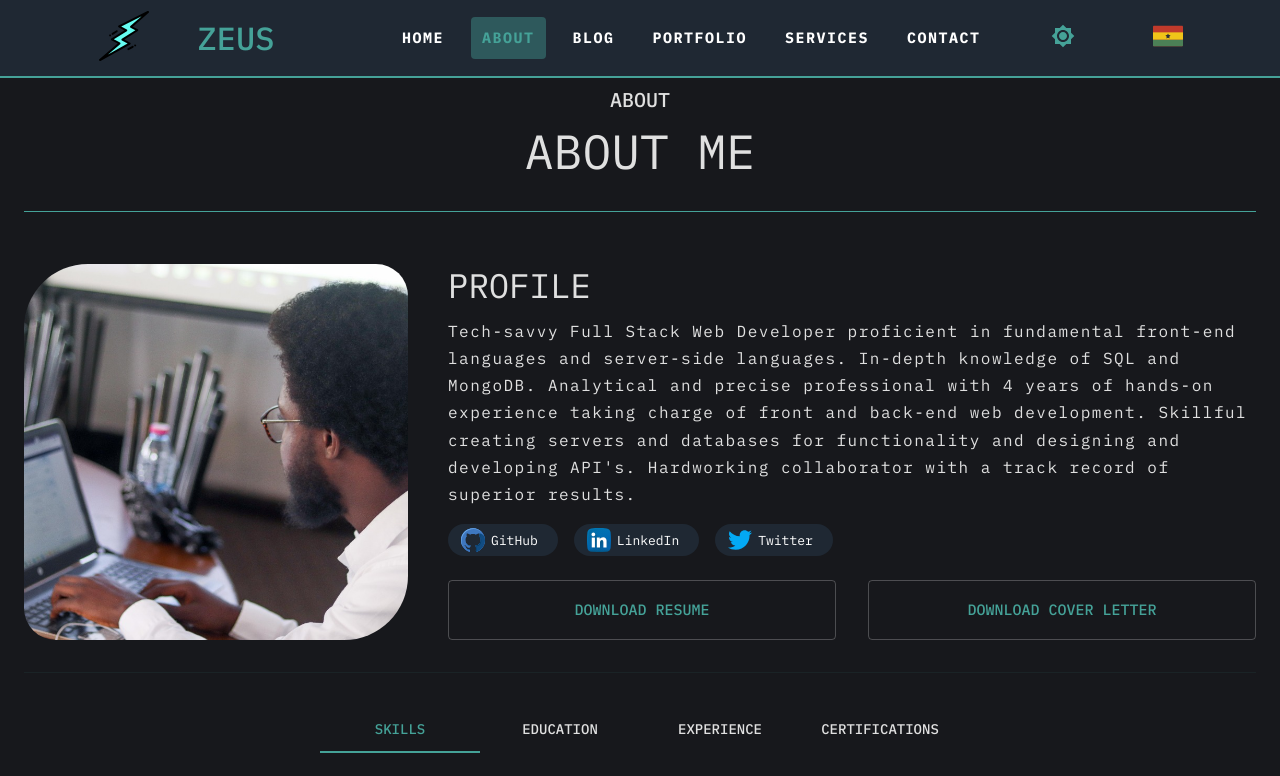
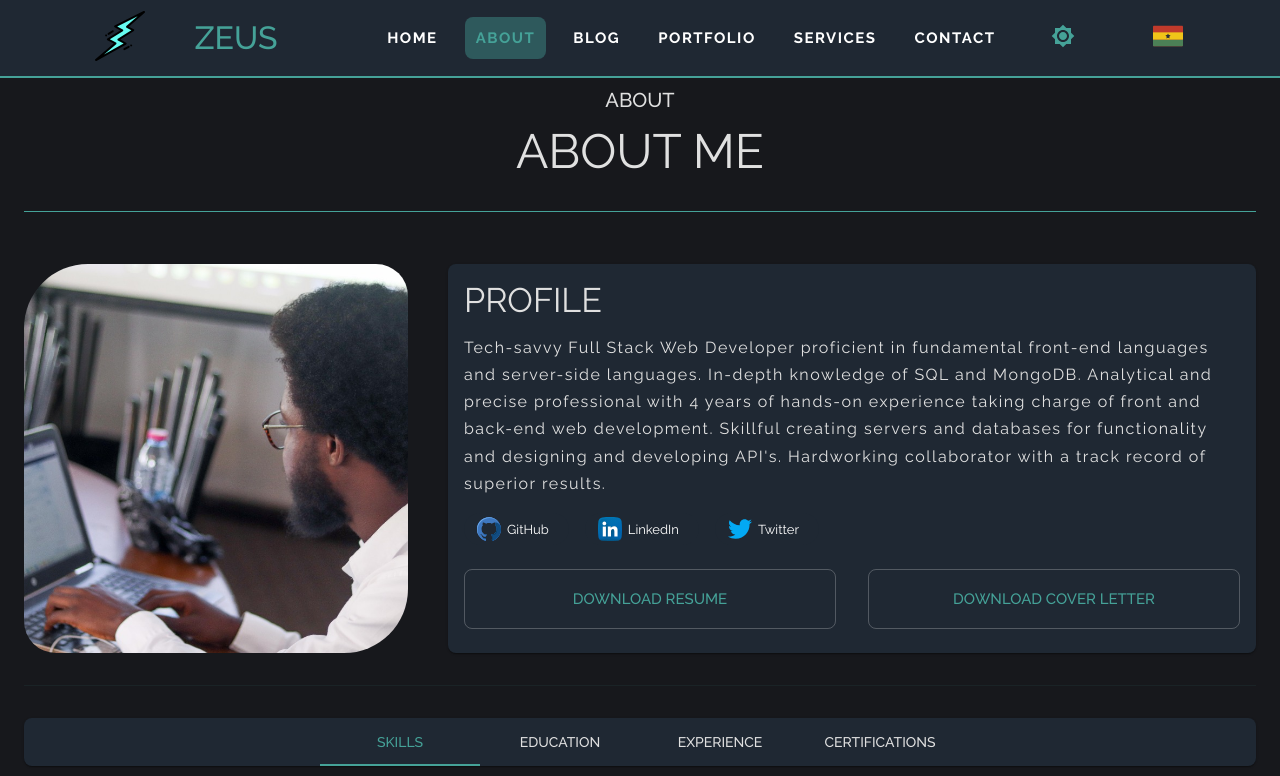
Before and after one commit to stanleyHayes/portfolio, a React (Create React App) app: page /about in a window 1280 px wide. Shown: the top 776 px of the page. Built offline with nearby package versions, Linux system fonts and the light colour scheme.

Commit message:
Update certification

```diff
--- a/public/index.html
+++ b/public/index.html
@@ -8,6 +8,10 @@
     <link rel="preconnect" href="https://fonts.gstatic.com">
     <link rel="preconnect" href="https://fonts.gstatic.com">
     <link href="https://fonts.googleapis.com/css2?family=IBM+Plex+Mono:ital,wght@0,100;0,200;0,300;0,400;0,500;0,600;0,700;1,100;1,200;1,300;1,400;1,500;1,600;1,700&display=swap" rel="stylesheet">
+
+    <link rel="preconnect" href="https://fonts.googleapis.com">
+    <link rel="preconnect" href="https://fonts.gstatic.com" crossorigin>
+    <link href="https://fonts.googleapis.com/css2?family=Raleway:ital,wght@0,100;0,200;0,300;0,400;0,500;0,600;0,700;0,800;0,900;1,100;1,200;1,300;1,400;1,500;1,600;1,700;1,800;1,900&display=swap" rel="stylesheet">
     <meta
       name="description"
       content="Stanley Hayford | Full Stack Web Developer"
--- a/src/components/layout.js
+++ b/src/components/layout.js
@@ -12,7 +12,7 @@ const Layout = ({children}) => {
         const dark = theme.palette.type === "dark" ? "dark" : "light";
         return {
             root: {
-                background: dark === "dark" ? "rgba(11,12,16,0.95)" : "#f0f2f5",
+                background: dark === "dark" ? "rgba(11,12,16,0.95)" : theme.palette.background.default,
                 minHeight: "100vh"
             }
         }
--- /dev/null
+++ b/src/constants/constants.js
@@ -0,0 +1 @@
+export const STANLEY_HAYFORD_PORTFOLIO_THEME_KEY = 'STANLEY_HAYFORD_PORTFOLIO_THEME_KEY';
--- a/src/data/data.js
+++ b/src/data/data.js
@@ -126,6 +126,18 @@ export const getCertification = () => {
             institution: "HackerRank",
             expiry: "No Expiry",
             link: "https://www.hackerrank.com/certificates/ee771cc3833e"
+        },
+        {
+            title: "Python for beginners",
+            institution: "Udemy",
+            expiry: "No Expiry",
+            link: "https://www.udemy.com/certificate/UC-700d149d-be1c-4e39-84fd-29621ff0e699/"
+        },
+        {
+            title: "MERN Stack",
+            institution: "Tech Academy",
+            expiry: "No Expiry",
+            link: "https://www.udemy.com/certificate/UC-8288fde9-abdc-435e-b22e-844ecab0553f/"
         },
     ]
 }
--- a/src/features/ui/ui-slice.js
+++ b/src/features/ui/ui-slice.js
@@ -1,14 +1,16 @@
 import {createSlice} from "@reduxjs/toolkit";
+import {STANLEY_HAYFORD_PORTFOLIO_THEME_KEY} from "../../constants/constants";
 
 
 const uiSlice = createSlice({
     name: "ui",
     initialState: {
-        theme: "dark"
+        theme: localStorage.getItem(STANLEY_HAYFORD_PORTFOLIO_THEME_KEY) ? JSON.parse(localStorage.getItem(STANLEY_HAYFORD_PORTFOLIO_THEME_KEY)) : "dark"
     },
     reducers: {
         changeTheme : (state) => {
             state.theme  = state.theme === "dark" ? "light": "dark";
+            localStorage.setItem(STANLEY_HAYFORD_PORTFOLIO_THEME_KEY, JSON.stringify(state.theme));
         }
     }
 });
--- a/src/pages/about/about-page.js
+++ b/src/pages/about/about-page.js
@@ -9,7 +9,7 @@ import {
     Container,
     Divider,
     Grid,
-    makeStyles,
+    makeStyles, Paper,
     Tab,
     Tabs,
     Typography,
@@ -159,17 +159,23 @@ const AboutPage = () => {
                         />
                     </Grid>
                     <Grid item={true} xs={12} md={8}>
+                        <Card variant="elevation" elevation={1}>
+                            <CardContent>
                                 <Typography className={classes.page} color="textSecondary" gutterBottom={true}
                                             variant="h4">Profile</Typography>
                                 <Typography className={classes.profile} color="textSecondary" gutterBottom={true}
                                             variant="body1">
-                            Tech-savvy Full Stack Web Developer proficient in fundamental front-end languages and
+                                    Tech-savvy Full Stack Web Developer proficient in fundamental front-end languages
+                                    and
                                     server-side languages. In-depth knowledge of SQL and MongoDB. Analytical and precise
-                            professional with 4 years of hands-on experience taking charge of front and back-end web
-                            development. Skillful creating servers and databases for functionality and designing and
+                                    professional with 4 years of hands-on experience taking charge of front and back-end
+                                    web
+                                    development. Skillful creating servers and databases for functionality and designing
+                                    and
                                     developing API's. Hardworking collaborator with a track record of superior results.
                                 </Typography>
-                        <Grid spacing={2} className={classes.buttonContainer} justify="flex-start" container={true}>
+                                <Grid spacing={2} className={classes.buttonContainer} justify="flex-start"
+                                      container={true}>
                                     <Grid item={true}>
                                         <a rel="noreferrer noopener" className={classes.link} target="_blank"
                                            href="https://github.com/stanleyHayes">
@@ -257,12 +263,15 @@ const AboutPage = () => {
                                         </a>
                                     </Grid>
                                 </Grid>
+                            </CardContent>
+                        </Card>
                     </Grid>
                 </Grid>
 
                 <Divider light={true} variant="fullWidth" className={classes.divider}/>
 
                 <Tabs
+                    component={Paper}
                     indicatorColor="secondary"
                     textColor="secondary"
                     centered={!mobile && true}
@@ -428,6 +437,10 @@ const AboutPage = () => {
                                         <Typography color="textSecondary" gutterBottom={true}
                                                     variant="body2">
                                             Postman
+                                        </Typography>
+                                        <Typography color="textSecondary" gutterBottom={true}
+                                                    variant="body2">
+                                            Git / GitHub
                                         </Typography>
                                     </CardContent>
                                 </Card>
--- a/src/themes/themes.js
+++ b/src/themes/themes.js
@@ -3,10 +3,10 @@ import {grey, yellow} from "@material-ui/core/colors";
 
 export const dark = createMuiTheme({
     typography: {
-        fontFamily: "IBM Plex Mono, monospace"
+        fontFamily: "Raleway, IBM Plex Mono, monospace"
     },
     shape: {
-        borderRadius: 4
+        borderRadius: 8
     },
     palette: {
         primary: {
@@ -50,10 +50,10 @@ export const dark = createMuiTheme({
 
 export const light = createMuiTheme({
     typography: {
-        fontFamily: "IBM Plex Mono, monospace"
+        fontFamily: "Raleway, IBM Plex Mono, monospace"
     },
     shape: {
-        borderRadius: 4
+        borderRadius: 8
     },
     palette: {
         primary: {
@@ -84,7 +84,8 @@ export const light = createMuiTheme({
             selectedOpacity: 0.5
         },
         background: {
-            paper: "#ffffff"
+            paper: "#ffffff",
+            default: '#e5e5e5'
         },
         divider: grey["500"],
         type: "light",
```
Lines whose indentation alone changed are shown as unchanged.
